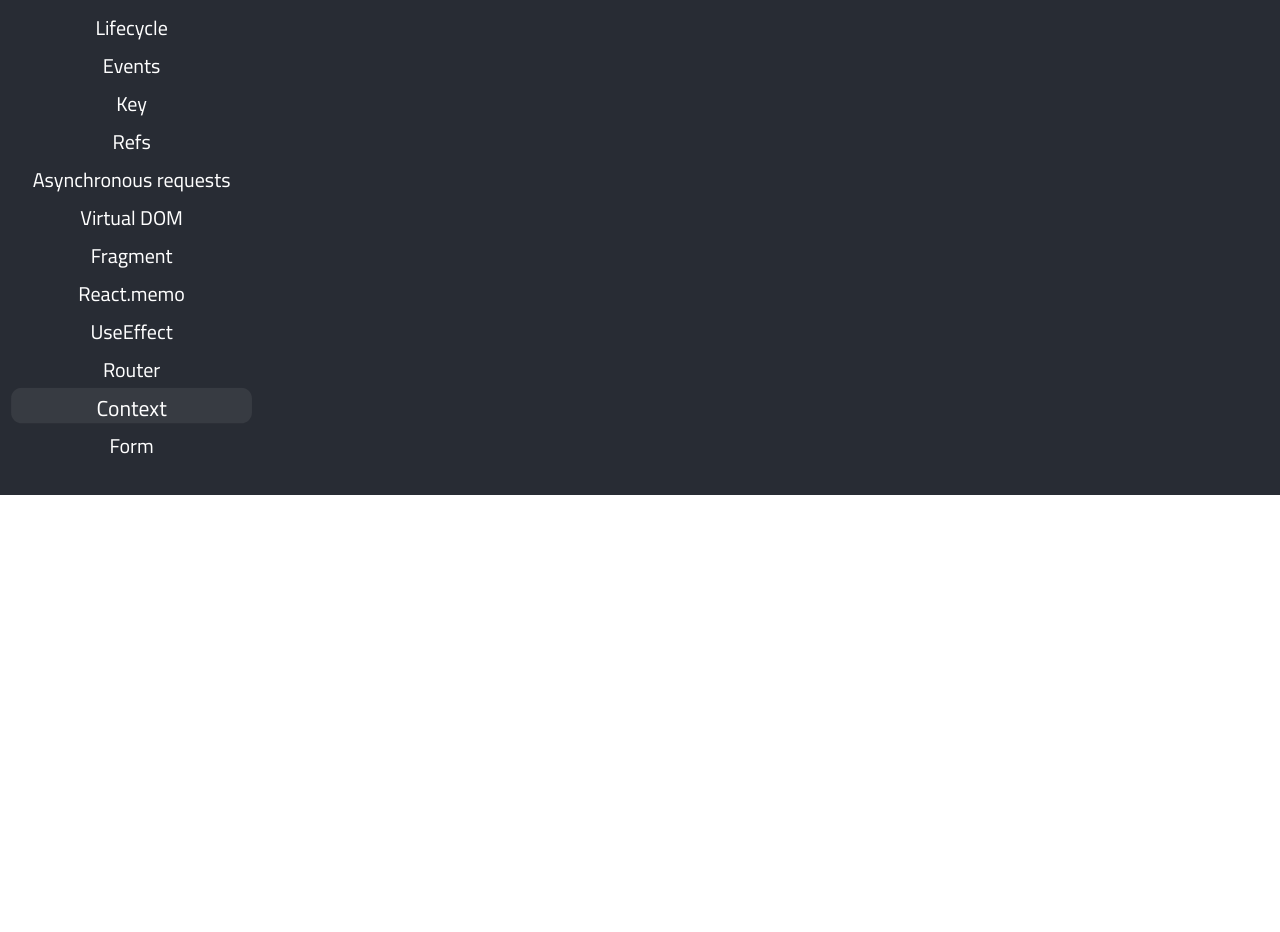
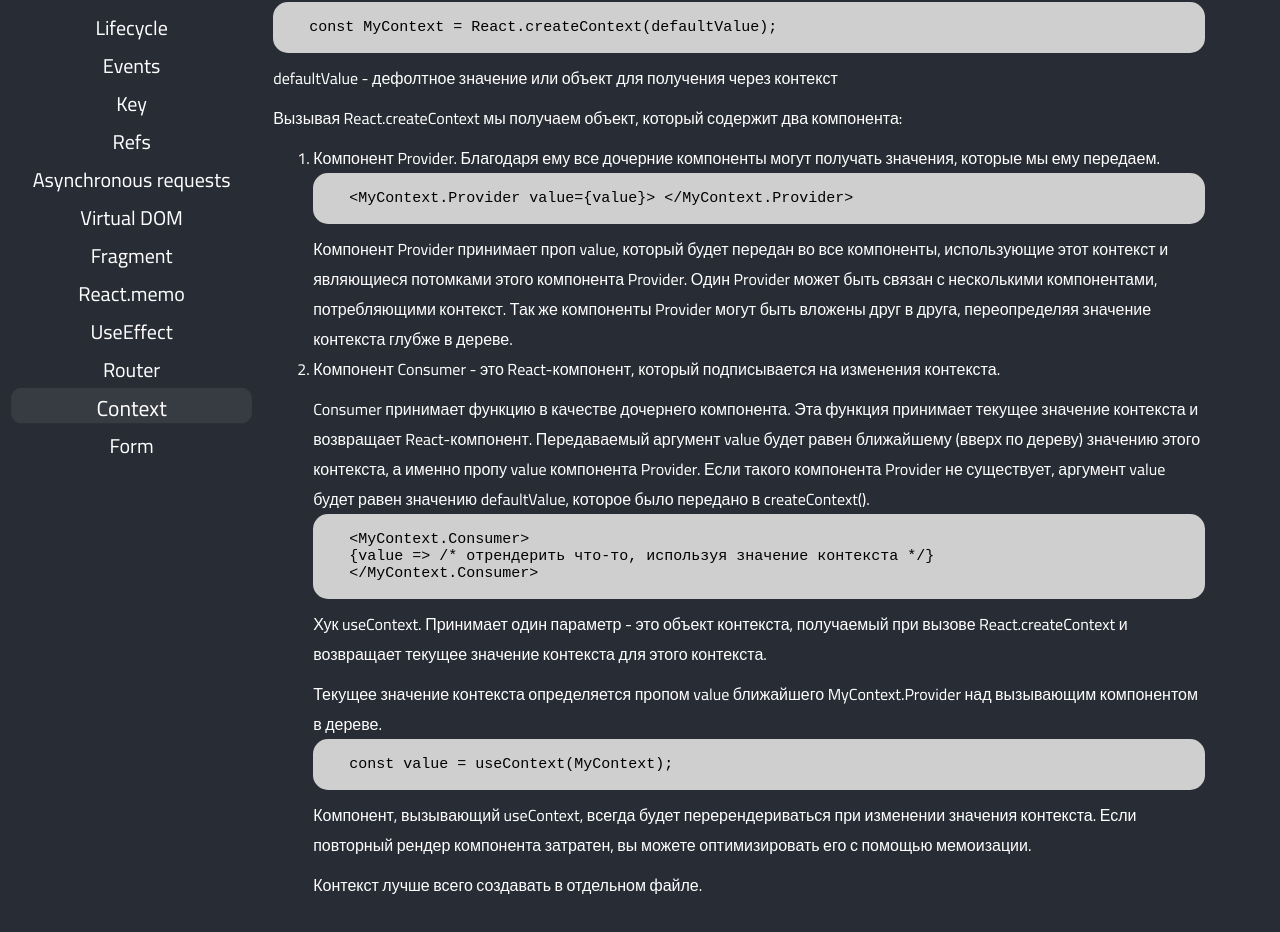
Before and after one commit to InessaBoickova/Shpora, a React (Create React App) app: page /Context in a window 1280 px wide. Shown: the part 494-1426 px from the top of the page. Before the commit the page ends 989 px from the top, so only its background shows below. Built offline with nearby package versions, Linux system fonts and the light colour scheme.

Commit message:
create Context page

```diff
--- a/src/components/App/App.js
+++ b/src/components/App/App.js
@@ -19,6 +19,7 @@
 import Memo from '../pages/Memo/memo';
 import UseEffect from '../pages/UseEffect/useEffect';
 import Rout from '../pages/Router/router';
+import Context from '../pages/Context/context';
 
 import './App.sass';
 
@@ -43,6 +44,7 @@
                   <Route  path='/React.memo' element = {<Memo/>}/>
                   <Route  path='/UseEffect' element = {<UseEffect/>}/>
                   <Route  path='/Router' element = {<Rout/>}/>
+                  <Route  path='/Context' element = {<Context/>}/>
                 </Routes>
                </div>
            </div>
--- /dev/null
+++ b/src/components/pages/Context/context.js
@@ -0,0 +1,58 @@
+const codeExampleFirst = `
+    const MyContext = React.createContext(defaultValue);
+
+`
+const codeExampleSecond = `
+    <MyContext.Provider value={value}> </MyContext.Provider>
+
+`
+const codeExampleThree = `
+    <MyContext.Consumer>
+    {value => /* отрендерить что-то, используя значение контекста */}
+    </MyContext.Consumer>
+
+`
+const codeExampleFour = `
+    const value = useContext(MyContext);
+
+`
+
+
+
+
+const Context =()=>{
+    return <div className='content'>
+        <h2 className='content_header'>Контекст</h2>
+        <span>Контекст разработан для передачи данных для всего дерева React-компонентов, не прокидывая через пропсы.</span>
+        <span>Создать контекст:</span>
+        <pre>
+            <code>{codeExampleFirst}</code>
+        </pre>
+        <span>defaultValue - дефолтное значение или объект для получения через контекст</span>
+        <span>Вызывая React.createContext мы получаем объект, который содержит два компонента:</span>
+        <ol>
+            <li>
+                Компонент Provider. Благодаря ему все дочерние компоненты могут получать значения, которые мы ему передаем.
+                <pre>
+                    <code>{codeExampleSecond}</code>
+                </pre>
+                <span>Компонент Provider принимает проп value, который будет передан во все компоненты, использующие этот контекст и являющиеся потомками этого компонента Provider. Один Provider может быть связан с несколькими компонентами, потребляющими контекст. Так же компоненты Provider могут быть вложены друг в друга, переопределяя значение контекста глубже в дереве.</span>
+            </li>
+            <li>Компонент Consumer - это React-компонент, который подписывается на изменения контекста.
+                <span>Consumer принимает функцию в качестве дочернего компонента. Эта функция принимает текущее значение контекста и возвращает React-компонент. Передаваемый аргумент value будет равен ближайшему (вверх по дереву) значению этого контекста, а именно пропу value компонента Provider. Если такого компонента Provider не существует, аргумент value будет равен значению defaultValue, которое было передано в createContext().</span>
+                <pre>
+                    <code>{codeExampleThree}</code>
+                </pre>
+                <span>Хук useContext. Принимает один параметр - это объект контекста, получаемый при вызове React.createContext и возвращает текущее значение контекста для этого контекста.</span>
+                <span>Текущее значение контекста определяется пропом value ближайшего MyContext.Provider над вызывающим компонентом в дереве.</span>
+                <pre>
+                    <code>{codeExampleFour}</code>
+                </pre>
+                <span>Компонент, вызывающий useContext, всегда будет перерендериваться при изменении значения контекста. Если повторный рендер компонента затратен, вы можете оптимизировать его с помощью мемоизации.</span>
+                <span>Контекст лучше всего создавать в отдельном файле.</span>
+            </li>
+        </ol>
+    </div>
+}
+
+export default Context;
```
